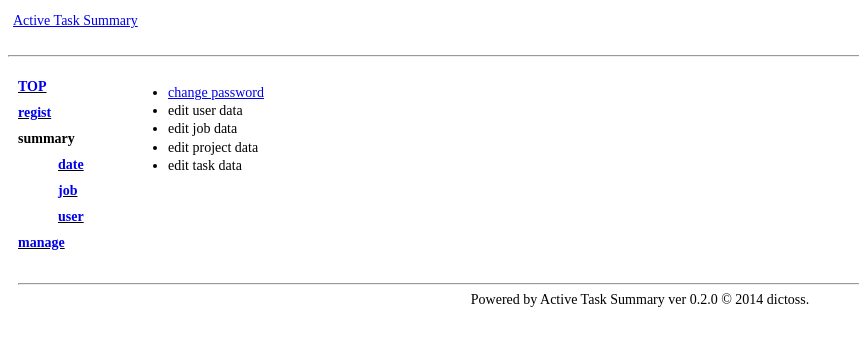
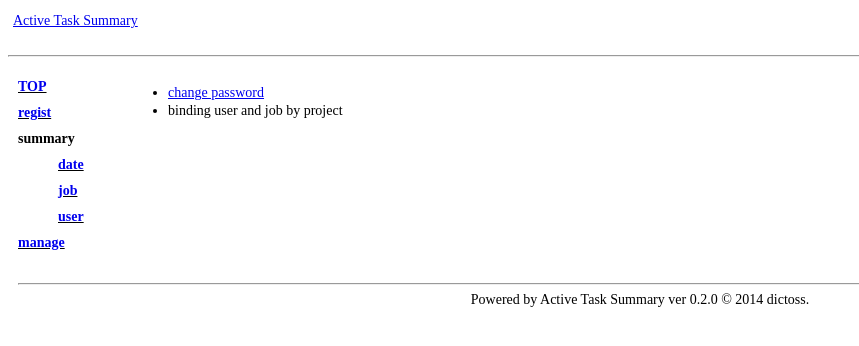
Before and after one commit to dictoss/active-task-summary, a Django app: page /ats/manage/ in a window 1280 px wide. Shown: the top 346 px of the page, without its empty margins (0-859 px from the left). Run offline with Django 3.2, Linux system fonts and the light colour scheme; parts of the project's set-up code (start-up, migrations or seed data) failed here and were passed over.

Commit message:
delete unuse function. please use django's admin.

```diff
--- a/ats/templates/manage/index.html
+++ b/ats/templates/manage/index.html
@@ -9,9 +9,6 @@
 {% block boxmain %}
 <ul>
   <li><a href="{{ url_prefix }}/manage/chpasswd/">change password</a></li>
-  <li>edit user data</li>
-  <li>edit job data</li>
-  <li>edit project data</li>
-  <li>edit task data</li>
+  <li>binding user and job by project</li>
 </ul>
 {% endblock %}
```
